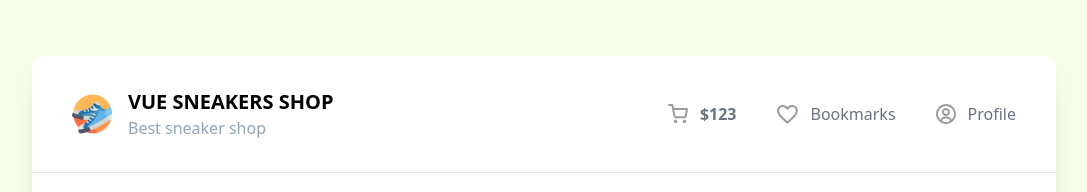
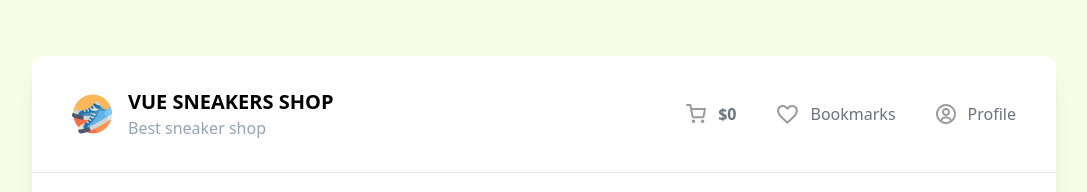
Before and after one commit to Chipernes/Sneakers-Shop, a Vue app: page / in a window 1280 px wide. Shown: the top 192 px of the page, without its empty margins (96-1183 px from the left). Built offline with nearby package versions, Linux system fonts and the light colour scheme; no server answers.

Commit message:
feat: added price calculation

```diff
--- a/src/App.vue
+++ b/src/App.vue
@@ -1,5 +1,5 @@
 <script setup lang="ts">
-import {onMounted, provide, reactive, ref, watch} from "vue";
+import {computed, onMounted, provide, reactive, ref, watch} from "vue";
 import type {Ref} from "vue";
 import axios from "axios";
 
@@ -21,6 +21,10 @@
 const cart: Ref<Array<SneakersItem>> = ref([]);
 
 const drawerOpen = ref(false);
+
+const totalPrice = computed(
+    () => cart.value.reduce((acc, item) => acc + item.price, 0)
+);
 
 const closeDrawer = () => {
   drawerOpen.value = false;
@@ -153,9 +157,9 @@
 </script>
 
 <template>
-  <Drawer v-if="drawerOpen"/>
+  <Drawer v-if="drawerOpen" :total-price="totalPrice"/>
   <div class="bg-white w-4/5 m-auto rounded-xl shadow-xl mt-14">
-    <Header @open-drawer="openDrawer"/>
+    <Header :total-price="totalPrice" @open-drawer="openDrawer"/>
 
     <div class="p-10">
       <div class="flex justify-between items-center">
--- a/src/components/Drawer.vue
+++ b/src/components/Drawer.vue
@@ -2,6 +2,10 @@
 
 import DrawerHead from "./DrawerHead.vue";
 import CartItemList from "./CartItemList.vue";
+
+defineProps({
+  totalPrice: Number
+})
 </script>
 
 <template>
@@ -15,7 +19,7 @@
       <div class="flex gap-2">
         <span>Total:</span>
         <div class="flex-1 border-b border-dashed"></div>
-        <b>20000$</b>
+        <b>${{ totalPrice }}</b>
       </div>
 
       <button
--- a/src/components/Header.vue
+++ b/src/components/Header.vue
@@ -1,5 +1,9 @@
 <script setup lang="ts">
   const emit = defineEmits(['openDrawer']);
+
+  defineProps({
+    totalPrice: Number,
+  })
 </script>
 
 <template>
@@ -16,7 +20,7 @@
     <ul class="flex items-center gap-10">
       <li @click="emit('openDrawer')" class="flex items-center cursor-pointer gap-3 text-gray-500 hover:text-black">
         <img src="/cart.svg" alt="Cart" />
-        <b>$123</b>
+        <b>${{ totalPrice }}</b>
       </li>
 
       <li class="flex items-center cursor-pointer gap-3 text-gray-500 hover:text-black">
```
